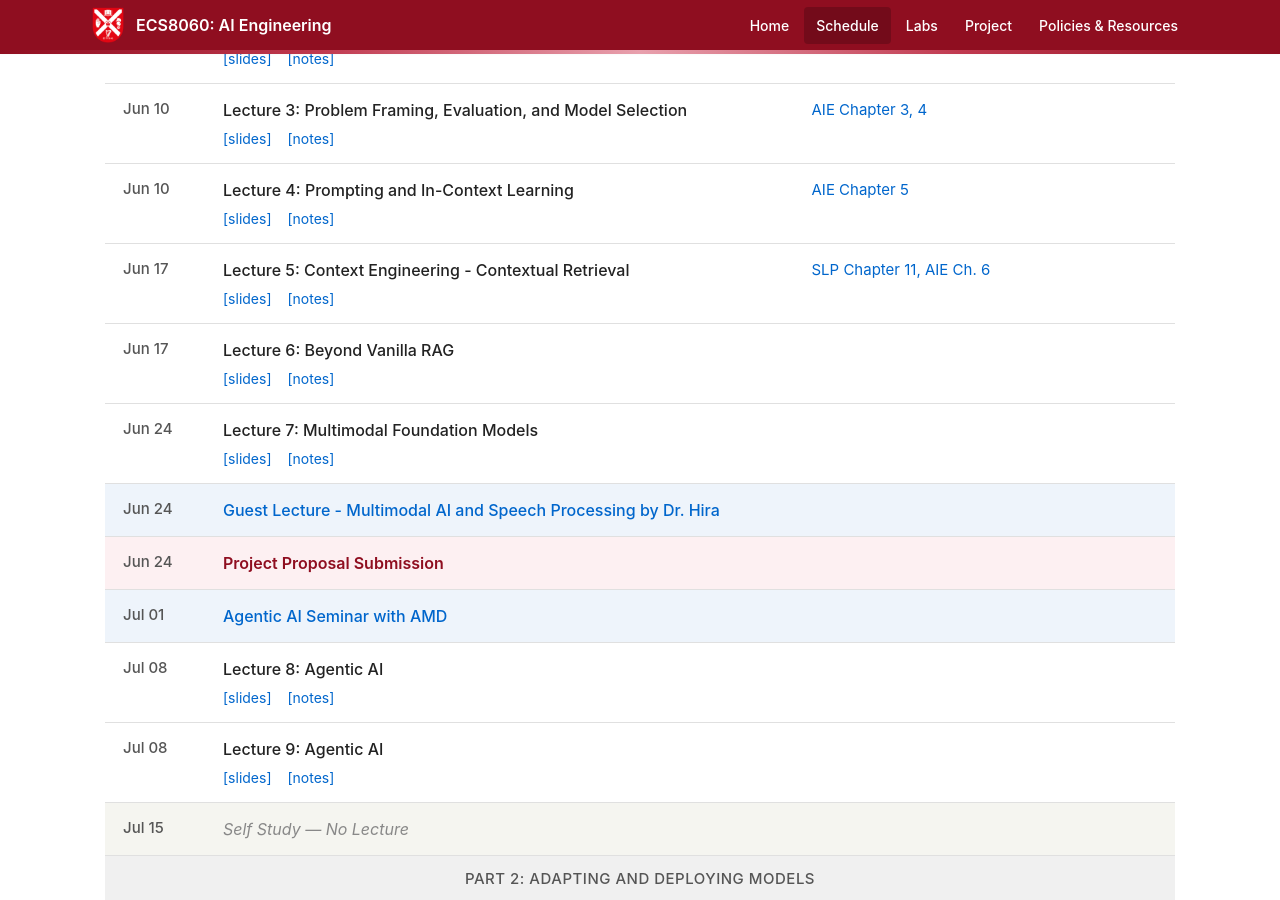
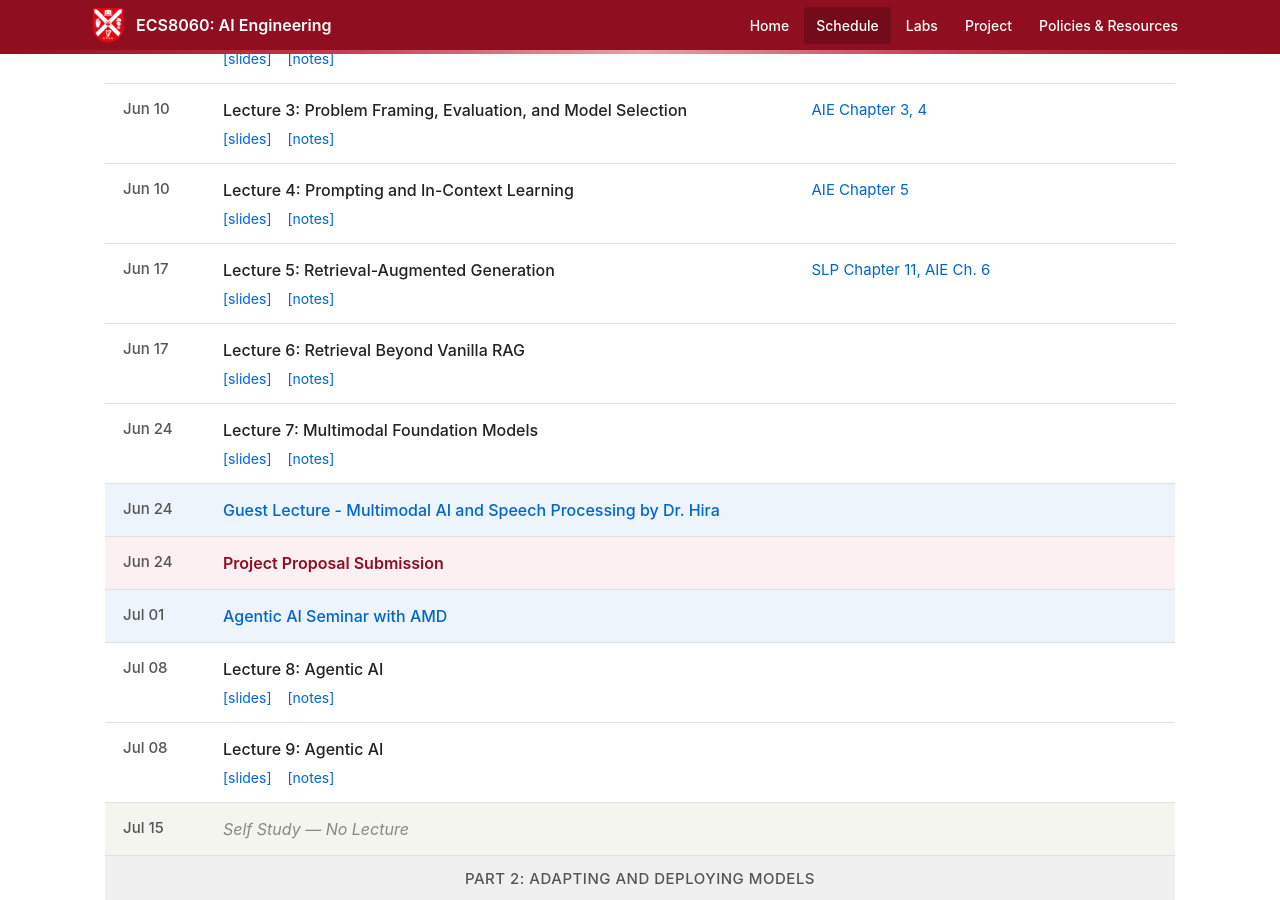
Before and after one commit to awaisrauf/ai_engineering_course, a Jekyll site: the page built from schedule.html, in a window 1280 px wide and 900 px high, scrolled down 804 px. Built offline with Jekyll 4.4.1, drawn with Linux system fonts in a browser that asks for light colours.

Commit message:
small changes in schedule

```diff
--- a/_data/schedule.yml
+++ b/_data/schedule.yml
@@ -57,7 +57,7 @@
         - date: "2026-06-17"
           type: lecture
           num: 5
-          title: "Context Engineering - Contextual Retrieval"
+          title: "Retrieval-Augmented Generation"
           slides: "/slides/lecture-05.pdf"
           notes: "/notes/lecture-05"
           readings:
@@ -66,14 +66,14 @@
         - date: "2026-06-17"
           type: lecture
           num: 6
-          title: "Beyond Vanilla RAG"
+          title: "Retrieval Beyond Vanilla RAG"
           slides: "/slides/lecture-06.pdf"
           notes: "/notes/lecture-06"
 
         - date: "2026-06-17"
           type: lab
           num: 3
-          title: "Context Engineering & Retrieval"
+          title: "Retrieval-Augmented Generation"
 
     - week: 4
       sessions:
```
